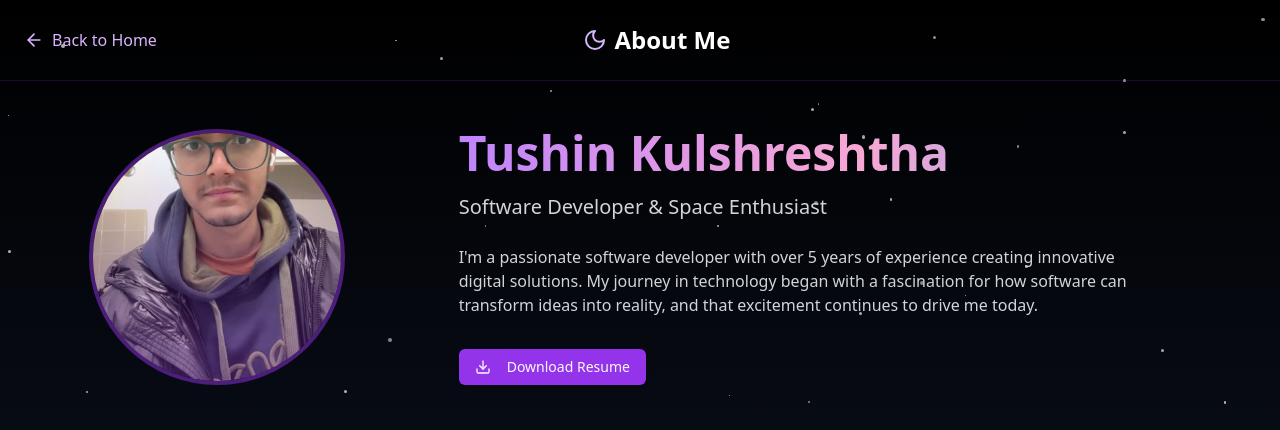
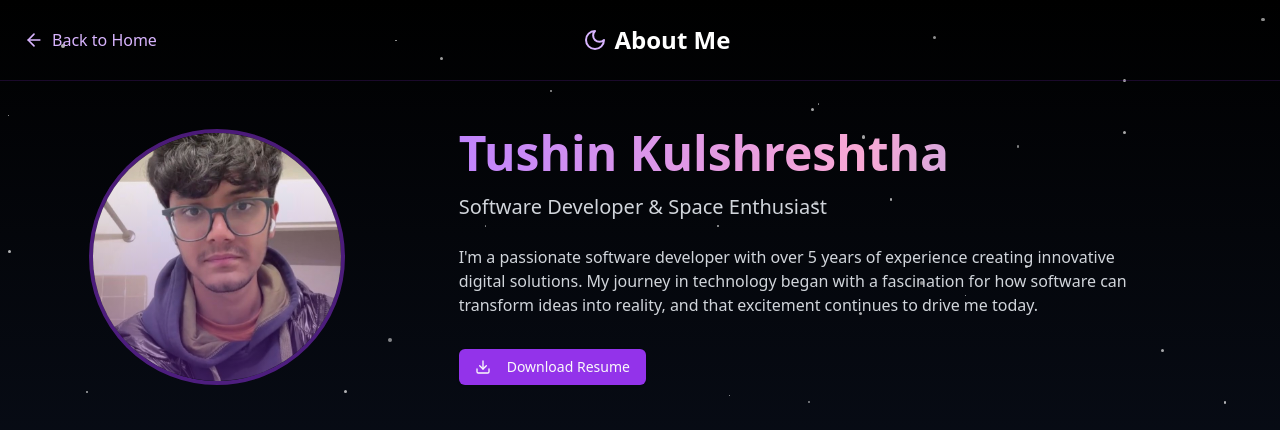
Before and after one commit to Dextron04/space-portfolio, a Next.js app: page /about in a window 1280 px wide. Shown: the top 430 px of the page. Built offline with nearby package versions, Linux system fonts and the light colour scheme; no server answers.

Commit message:
same thing but with some edits

```diff
--- a/app/about/page.tsx
+++ b/app/about/page.tsx
@@ -274,13 +274,15 @@ export default function AboutPage() {
                     <div className="flex flex-col md:flex-row gap-10 items-center">
                         <div className="md:w-1/3">
                             <div className="relative w-64 h-64 mx-auto overflow-hidden rounded-full border-4 border-purple-600/50">
+                                <div className="absolute inset-0 flex items-center justify-center">
                                     <Image
                                         src="/photos/tk.jpeg"
                                         alt={personalData.name}
                                         fill
-                                    className="object-cover"
+                                        className="object-cover object-center"
                                         priority
                                     />
+                                </div>
                                 <div className="absolute inset-0 bg-gradient-to-t from-purple-900/50 to-transparent"></div>
                             </div>
                         </div>
```
Also changed, not shown: public/photos/tk.jpeg. Lines whose indentation alone changed are shown as unchanged.
